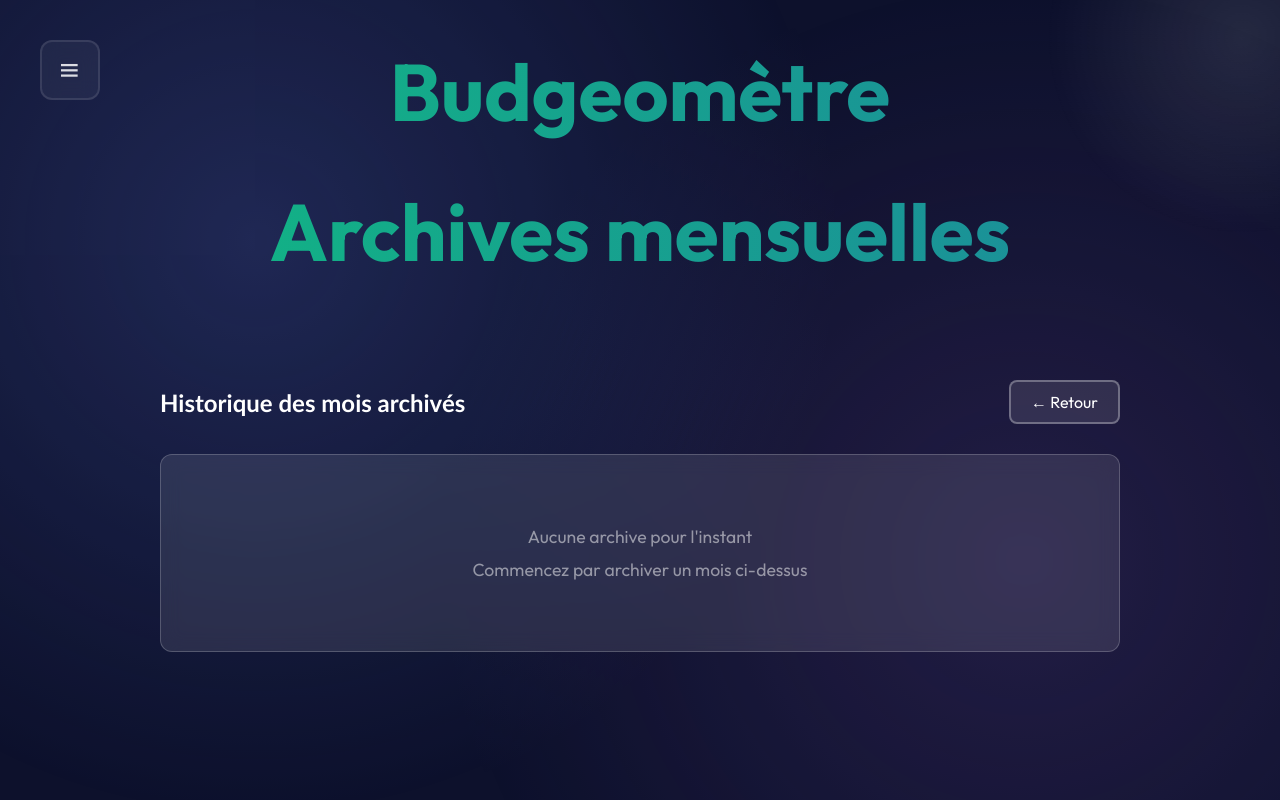
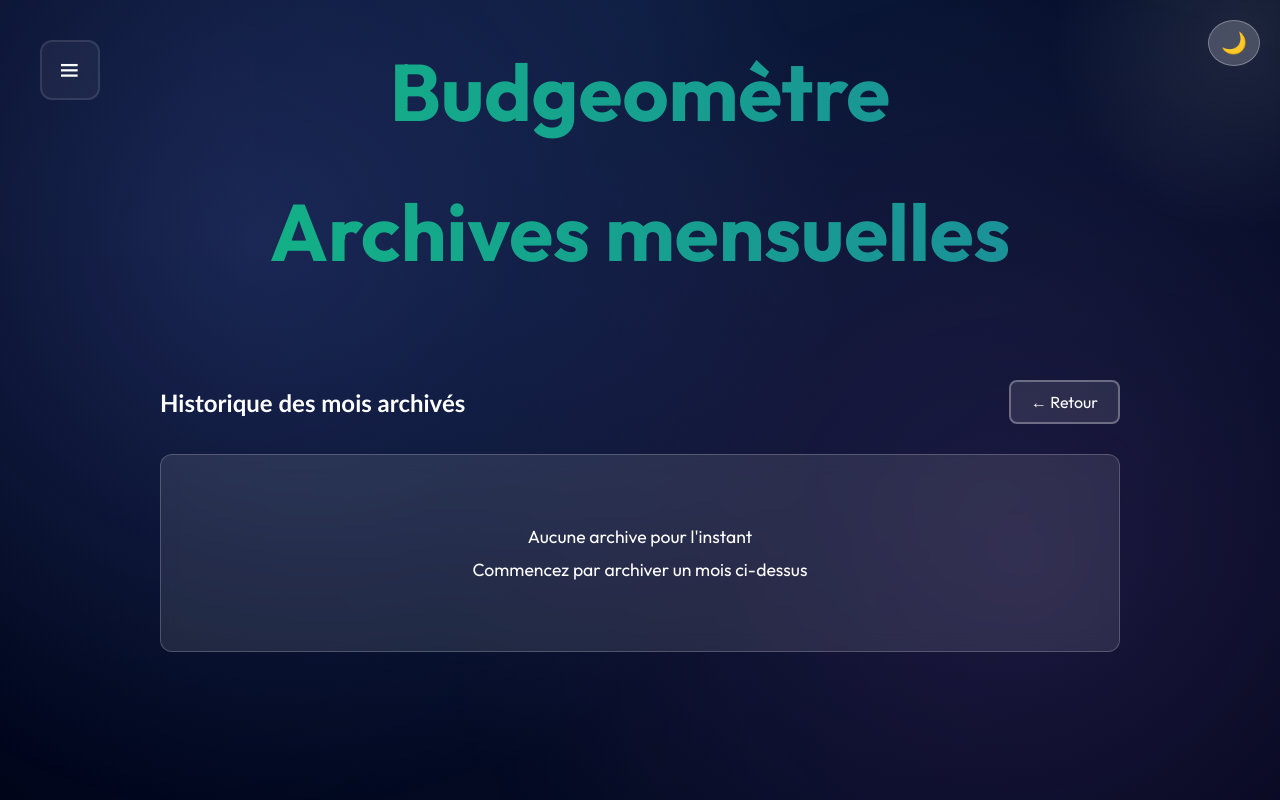
Before and after one commit to aferrah/Budgeometre, a Flask app: page /archives in a window 1280 px wide. Run offline with Flask 3, Linux system fonts and the light colour scheme; data that the repository does not hold is empty; some web fonts are replaced.

Commit message:
Fix: amélioration du mode light + nettoyage CSS

```diff
--- a/static/css/base.css
+++ b/static/css/base.css
@@ -752,3 +752,128 @@
         width: auto;
     }
 }
+/* ---------- LIGHT MODE ---------- */
+.light-mode {
+    --primary: #4f6cff;
+    --secondary: #8aa3ff;
+    --success: #0d8f60;
+    --warning: #c97d00;
+    --danger: #d43535;
+
+    --dark: #ffffff;
+    --light: #f0f2ff;
+
+    --text-color: #1c1c1c;
+    --sidebar-bg: #ffffff;
+    --sidebar-fg: #1c1c1c;
+    --sidebar-border-color: rgba(0,0,0,0.1);
+
+    background: #f4f6ff !important;
+}
+.light-mode * {
+    color: #000 !important;
+}
+
+.light-mode body::before,
+.light-mode body::after {
+    opacity: 0.15; /* adoucit les néons */
+}
+
+.theme-toggle {
+    position: fixed;
+    top: 20px;
+    right: 20px;
+    z-index: 2000;
+    padding: 10px 12px;
+    font-size: 1.3rem;
+    border-radius: 50%;
+    cursor: pointer;
+    background: rgba(255,255,255,0.2);
+    backdrop-filter: blur(8px);
+    border: 1px solid rgba(255,255,255,0.3);
+    color: white;
+    transition: 0.3s;
+}
+
+.light-mode .theme-toggle {
+    background: rgba(0,0,0,0.1);
+    color: black;
+}
+/* =============================
+   🎨 VARIABLES DARK MODE
+============================= */
+:root[data-theme="dark"] {
+    --text-color: #ffffff;
+    --text-color-strong: #e0e0e0;
+    --card-bg: rgba(255,255,255,0.05);
+    --bg-color: radial-gradient(circle at top, #0d1b3d, #00051a);
+    --shadow-color: rgba(0,0,0,0.4);
+}
+
+/* =============================
+   🎨 VARIABLES LIGHT MODE
+============================= */
+:root[data-theme="light"] {
+    --text-color: #111827; /* noir doux */
+    --text-color-strong: #000000;
+    --card-bg: rgba(255,255,255,0.55);
+    --bg-color: radial-gradient(circle at top, #eef2ff, #e5e0f8);
+    --shadow-color: rgba(0,0,0,0.15);
+}
+
+/* Tous les textes utilisent maintenant les variables */
+body,
+h1, h2, h3, h4, h5, h6,
+p, span, label, button {
+    color: var(--text-color);
+}
+
+/* Cartes */
+.card, .dashboard-card, .goal-card, .category-card {
+    background: var(--card-bg) !important;
+    box-shadow: 0 4px 20px var(--shadow-color);
+}
+
+/* Background page */
+body {
+    background: var(--bg-color) !important;
+}
+/* =============================
+   🎨 VARIABLES DARK MODE
+============================= */
+:root[data-theme="dark"] {
+    --text-color: #ffffff;
+    --text-color-strong: #e0e0e0;
+    --card-bg: rgba(255,255,255,0.05);
+    --bg-color: radial-gradient(circle at top, #0d1b3d, #00051a);
+    --shadow-color: rgba(0,0,0,0.4);
+}
+
+/* =============================
+   🎨 VARIABLES LIGHT MODE
+============================= */
+:root[data-theme="light"] {
+    --text-color: #111827; /* noir doux */
+    --text-color-strong: #000000;
+    --card-bg: rgba(255,255,255,0.55);
+    --bg-color: radial-gradient(circle at top, #eef2ff, #e5e0f8);
+    --shadow-color: rgba(0,0,0,0.15);
+}
+
+/* Tous les textes utilisent maintenant les variables */
+body,
+h1, h2, h3, h4, h5, h6,
+p, span, label, button {
+    color: var(--text-color);
+}
+
+/* Cartes */
+.card, .dashboard-card, .goal-card, .category-card {
+    background: var(--card-bg) !important;
+    box-shadow: 0 4px 20px var(--shadow-color);
+}
+
+/* Background page */
+body {
+    background: var(--bg-color) !important;
+}
--- a/templates/base.html
+++ b/templates/base.html
@@ -1,5 +1,5 @@
 <!DOCTYPE html>
-<html lang="fr">
+<html lang="fr" data-theme="dark">
 <head>
     <meta charset="UTF-8">
     <meta name="viewport" content="width=device-width, initial-scale=1.0">
@@ -15,6 +15,7 @@
 
 </head>
 <body>
+<button id="theme-toggle" class="theme-toggle">🌙</button>
     <details>
         <summary></summary>
         <nav class="menu">
@@ -76,5 +77,27 @@
             });
         });
     </script>
+<script>
+    const toggleBtn = document.getElementById('theme-toggle');
+
+    // Charger le thème sauvegardé
+    if (localStorage.getItem("theme") === "light") {
+        document.body.classList.add("light-mode");
+        toggleBtn.textContent = "☀️";
+    }
+
+    toggleBtn.addEventListener("click", () => {
+        document.body.classList.toggle("light-mode");
+
+        if (document.body.classList.contains("light-mode")) {
+            localStorage.setItem("theme", "light");
+            toggleBtn.textContent = "☀️";
+        } else {
+            localStorage.setItem("theme", "dark");
+            toggleBtn.textContent = "🌙";
+        }
+    });
+</script>
+
 </body>
 </html>
```
